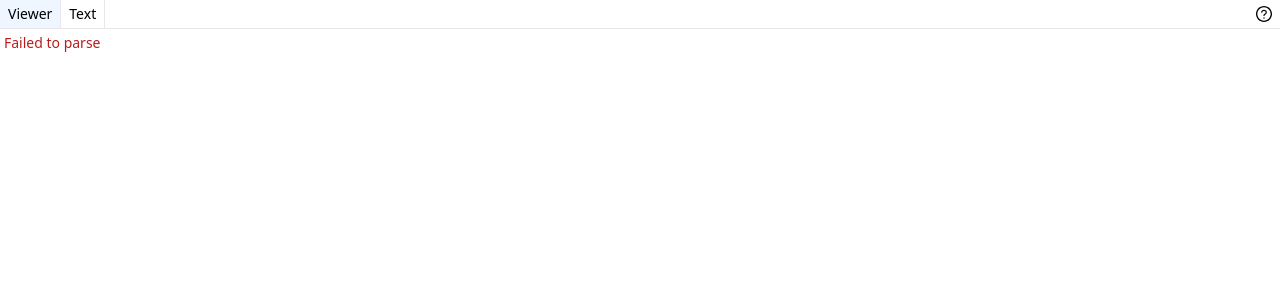
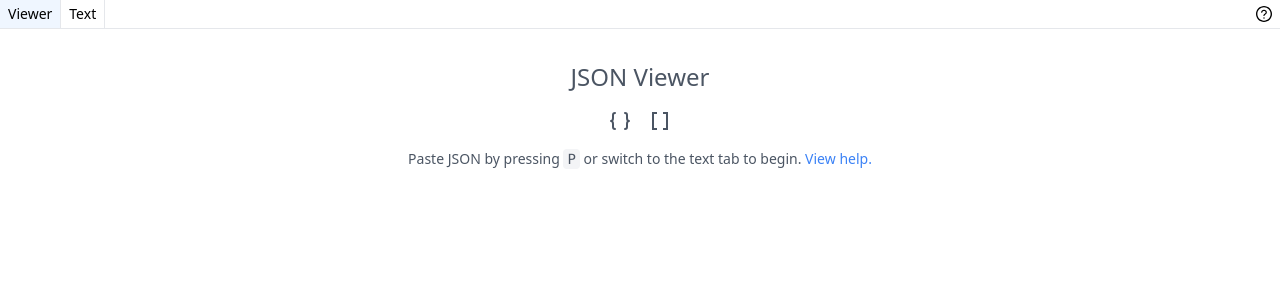
Before and after one commit to wcauchois/json-viewer, a React (Vite) app: page / in a window 1280 px wide. Both pictures are taken after a click on the element "Viewer". Shown: the top 300 px of the page. Built offline with nearby package versions, Linux system fonts and the light colour scheme.

Commit message:
Your commit message

```diff
--- a/src/App.tsx
+++ b/src/App.tsx
@@ -1,8 +1,12 @@
 import { SnackbarRenderer } from "./components/SnackbarRenderer"
 import { TextTab } from "./components/TextTab/TextTab"
 import { ViewerTab } from "./components/ViewerTab/ViewerTab"
-import { ReactNode, useCallback, useEffect } from "react"
-import { useAppState, useAppStateStorage } from "./state/app"
+import { ReactNode, useEffect } from "react"
+import {
+	useAppState,
+	useAppStateStorage,
+	useToggleRightSidebar,
+} from "./state/app"
 import { useEventListener } from "usehooks-ts"
 import { Panel, PanelGroup } from "react-resizable-panels"
 import { ResizeHandle } from "./lib/reactUtils"
@@ -43,12 +47,7 @@ function App() {
 	]
 
 	const rightSideBarExpanded = useAppState(state => state.rightSidebarExpanded)
-	const setRightSideBarExpanded = useAppState(
-		state => state.setRightSidebarExpanded
-	)
-	const toggleRightSidebar = useCallback(() => {
-		setRightSideBarExpanded(!rightSideBarExpanded)
-	}, [rightSideBarExpanded, setRightSideBarExpanded])
+	const toggleRightSidebar = useToggleRightSidebar()
 
 	useEventListener("keydown", async e => {
 		if (e.target === document.body) {
--- a/src/components/ViewerTab/ViewerTab.tsx
+++ b/src/components/ViewerTab/ViewerTab.tsx
@@ -1,5 +1,9 @@
 import clsx from "clsx"
-import { SuccessfulParseResult, useAppState } from "../../state/app"
+import {
+	SuccessfulParseResult,
+	useAppState,
+	useToggleRightSidebar,
+} from "../../state/app"
 import {
 	assertDefined,
 	isDefined,
@@ -23,6 +27,7 @@ import {
 import _ from "lodash"
 import { FindBar } from "../FindBar"
 import { ASTNode, isNodeWithChildren, visitAST } from "../../lib/jsonAst"
+import { IconBraces, IconBracketsLine, IconCross } from "../../lib/icons"
 
 const emptyFunction = () => {}
 
@@ -336,17 +341,63 @@ function ViewerTabFailedParse() {
 		}
 	})
 
-	return <div className="text-sm text-red-700 p-1">Failed to parse</div>
+	const setTabIndex = useAppState(state => state.setTabIndex)
+
+	return (
+		<div className="flex items-center gap-2 p-4 text-sm text-red-700 bg-red-50 rounded-md m-4 border border-red-200">
+			<IconCross />
+			Failed to parse JSON.{" "}
+			<span
+				className="underline cursor-pointer"
+				onClick={() => {
+					setTabIndex(1)
+				}}
+			>
+				Fix in text tab.
+			</span>
+		</div>
+	)
+}
+
+function WelcomeMessage() {
+	const rightSideBarExpanded = useAppState(state => state.rightSidebarExpanded)
+	const toggleRightSidebar = useToggleRightSidebar()
+
+	return (
+		<div className="flex flex-col items-center justify-center gap-4 p-8 text-gray-600">
+			<div className="text-2xl font-light">JSON Viewer</div>
+			<div className="flex gap-4 items-center">
+				<IconBraces className="w-6 h-6" />
+				<IconBracketsLine className="w-6 h-6" />
+			</div>
+			<div className="text-sm">
+				Paste JSON by pressing{" "}
+				<kbd className="px-1 py-0.5 bg-gray-100 rounded">P</kbd> or switch to
+				the text tab to begin.{" "}
+				<span
+					className="text-blue-500 hover:underline cursor-pointer"
+					onClick={() => {
+						toggleRightSidebar()
+					}}
+				>
+					{rightSideBarExpanded ? "Hide help." : "View help."}
+				</span>
+			</div>
+		</div>
+	)
 }
 
 export function ViewerTab(props: { className?: string }) {
 	const { className } = props
 
 	const parseResult = useAppState(state => state.parseResult)
+	const text = useAppState(state => state.text)
 
 	return (
 		<div className={clsx(className)}>
-			{parseResult.type === "success" ? (
+			{text.length === 0 ? (
+				<WelcomeMessage />
+			) : parseResult.type === "success" ? (
 				<ViewerTabSuccessfulParse parseResult={parseResult} />
 			) : (
 				<ViewerTabFailedParse />
--- a/src/lib/icons.tsx
+++ b/src/lib/icons.tsx
@@ -192,3 +192,15 @@ export function IconSidebarExpand(props: React.SVGProps<SVGSVGElement>) {
 		</svg>
 	)
 }
+
+export function IconCross(props: React.SVGProps<SVGSVGElement>) {
+	return (
+		<svg className="w-5 h-5" fill="currentColor" viewBox="0 0 20 20" {...props}>
+			<path
+				fillRule="evenodd"
+				d="M10 18a8 8 0 100-16 8 8 0 000 16zM8.707 7.293a1 1 0 00-1.414 1.414L8.586 10l-1.293 1.293a1 1 0 101.414 1.414L10 11.414l1.293 1.293a1 1 0 001.414-1.414L11.414 10l1.293-1.293a1 1 0 00-1.414-1.414L10 8.586 8.707 7.293z"
+				clipRule="evenodd"
+			/>
+		</svg>
+	)
+}
--- a/src/state/app.ts
+++ b/src/state/app.ts
@@ -2,7 +2,7 @@ import { create } from "zustand"
 import { Result, isDefined } from "../lib/utils"
 import { ASTNode, jsonToAST } from "../lib/jsonAst"
 import { Set } from "immutable"
-import { useEffect } from "react"
+import { useCallback, useEffect } from "react"
 
 export interface AppState {
 	text: string
@@ -132,3 +132,13 @@ export function useAppStateStorage() {
 		})
 	}, [setTabIndex])
 }
+
+export function useToggleRightSidebar() {
+	const rightSideBarExpanded = useAppState(state => state.rightSidebarExpanded)
+	const setRightSideBarExpanded = useAppState(
+		state => state.setRightSidebarExpanded
+	)
+	return useCallback(() => {
+		setRightSideBarExpanded(!rightSideBarExpanded)
+	}, [rightSideBarExpanded, setRightSideBarExpanded])
+}
```
